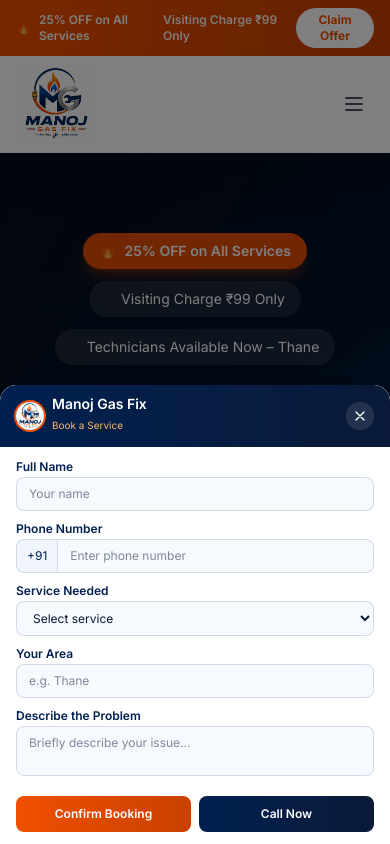
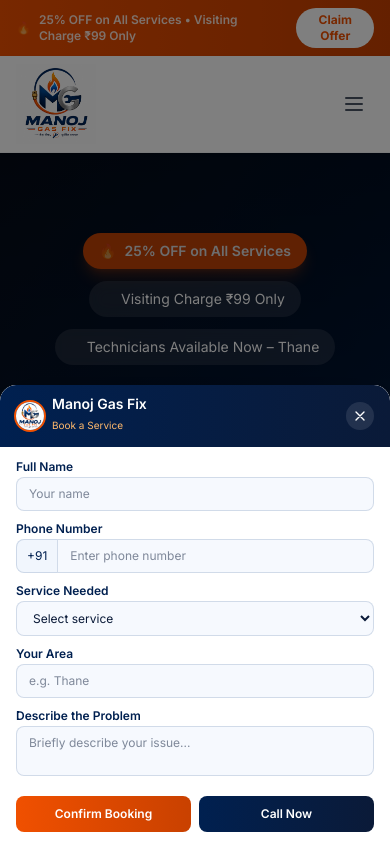
Before and after one commit to abdullahalhassan1800-glitch/yes-gas-agency, a React (Vite) app: page /#/ in a window 390 px wide. Shown: the top 844 px of the page. Built offline with nearby package versions, Linux system fonts and the light colour scheme.

Commit message:
Add flashing animation to offer banner

```diff
--- a/src/App.jsx
+++ b/src/App.jsx
@@ -23,9 +23,7 @@
       <div className="bg-gradient-to-r from-primary to-primary-dark text-white">
         <div className="max-w-7xl mx-auto px-4 py-2 flex items-center justify-center gap-2 text-xs sm:text-sm font-semibold">
           <span className="animate-pulse">🔥</span>
-          <span>25% OFF on All Services</span>
-          <span className="hidden sm:inline text-white/80 font-normal">•</span>
-          <span className="text-white/95">Visiting Charge ₹99 Only</span>
+          <span className="animate-flash">25% OFF on All Services • Visiting Charge ₹99 Only</span>
           <button onClick={openBooking} className="ml-2 px-3 py-1 bg-white text-primary rounded-full text-xs font-bold hover:bg-gray-100 transition-colors">
             Claim Offer
           </button>
--- a/src/index.css
+++ b/src/index.css
@@ -15,6 +15,12 @@
   --color-deep-navy: #0A1A38;
   --color-navy-800: #002050;
   --color-navy-900: #003070;
+  --animate-flash: flash 1.1s ease-in-out infinite;
+
+  @keyframes flash {
+    0%, 100% { opacity: 1; }
+    50% { opacity: 0.45; }
+  }
 }
 
 html {
--- a/src/pages/Home.jsx
+++ b/src/pages/Home.jsx
@@ -15,7 +15,7 @@
         <div className="absolute inset-0 bg-gradient-to-b from-black/60 via-black/40 to-black/60" />
         <div className="relative max-w-7xl mx-auto px-4 sm:px-6 lg:px-8 py-20 text-center">
           <div className="flex flex-col items-center gap-3 mb-6">
-            <div className="inline-flex items-center gap-2 bg-primary/95 text-white px-4 py-2 rounded-full text-sm font-semibold shadow-lg shadow-primary/30">
+            <div className="inline-flex items-center gap-2 bg-primary/95 text-white px-4 py-2 rounded-full text-sm font-semibold shadow-lg shadow-primary/30 animate-flash">
               <span className="animate-pulse">🔥</span>
               25% OFF on All Services
             </div>
```
